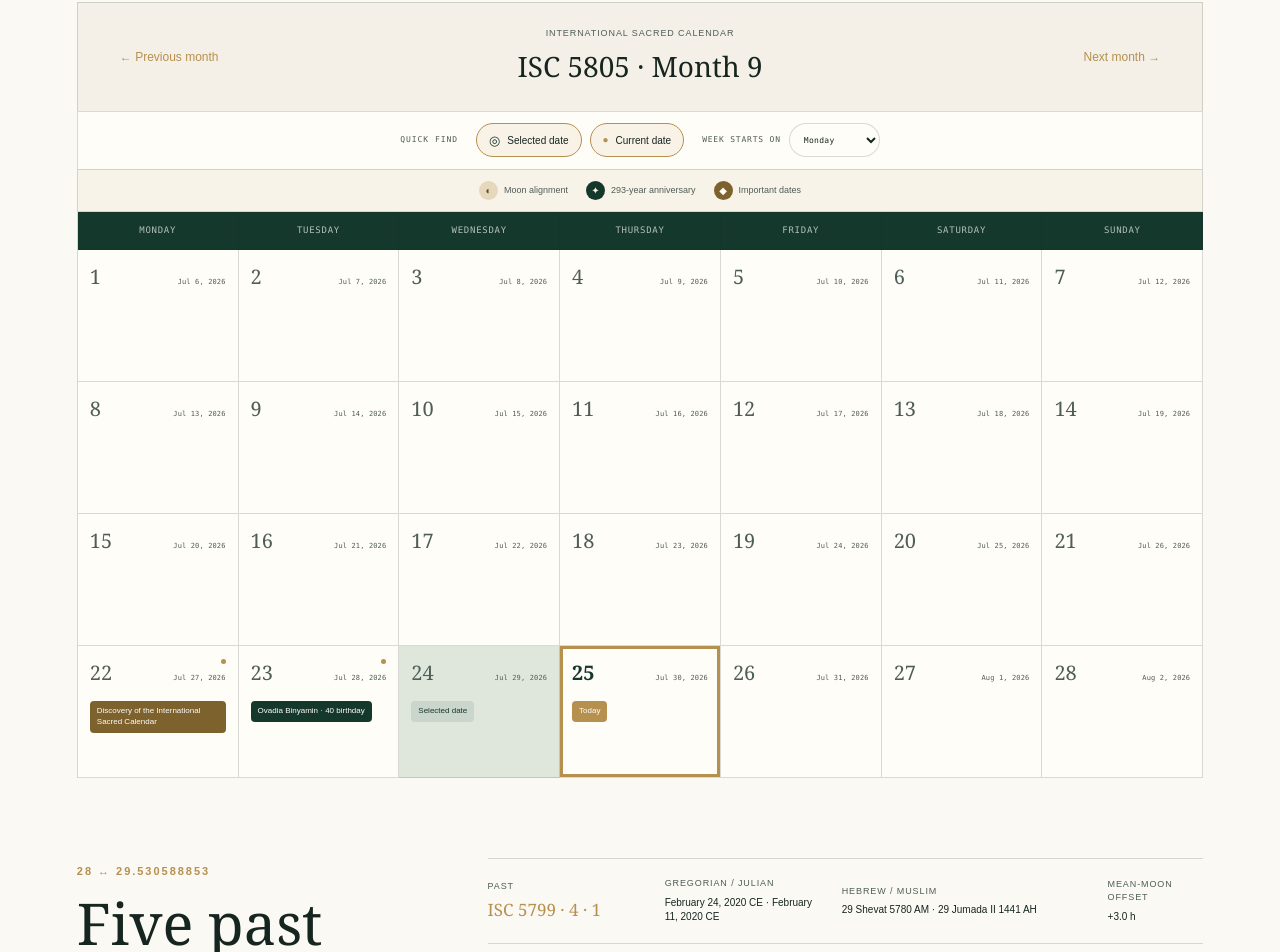
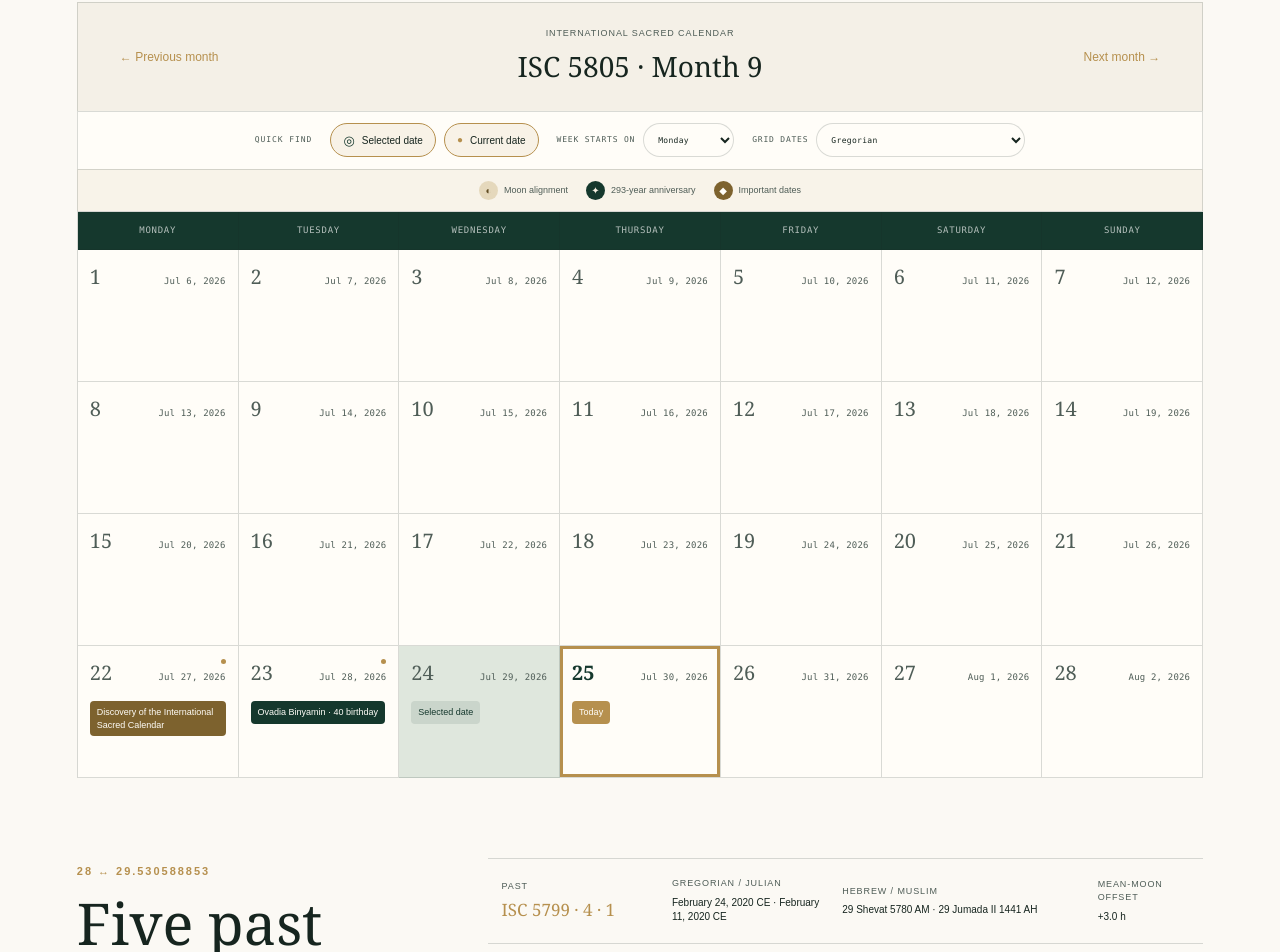
Before and after one commit to benmyrgorod/international-sacred-calendar, a Next.js app: page / in a window 1280 px wide. Shown: the part 4658-5610 px from the top of the page. Built offline with nearby package versions, Linux system fonts and the light colour scheme.

Commit message:
Sync grid calendars and highlight future events

```diff
--- a/app/globals.css
+++ b/app/globals.css
@@ -1123,7 +1123,8 @@ h1 em {
   background: rgba(182, 144, 78, 0.1);
 }
 
-.week-start-picker {
+.week-start-picker,
+.grid-calendar-picker {
   display: inline-flex;
   align-items: center;
   gap: 8px;
@@ -1134,7 +1135,8 @@ h1 em {
   text-transform: uppercase;
 }
 
-.week-start-picker select {
+.week-start-picker select,
+.grid-calendar-picker select {
   min-height: 34px;
   padding: 6px 28px 6px 10px;
   border: 1px solid var(--line);
@@ -1277,10 +1279,10 @@ h1 em {
   gap: 8px;
 }
 
-.gregorian-date {
+.grid-calendar-date {
   color: var(--ink-soft);
   font-family: var(--font-geist-mono), monospace;
-  font-size: 7px;
+  font-size: 9px;
   letter-spacing: 0.02em;
   line-height: 1.3;
   text-align: end;
@@ -1298,7 +1300,7 @@ h1 em {
   max-width: 100%;
   padding: 5px 7px;
   border-radius: 4px;
-  font-size: 8px;
+  font-size: 9px;
   line-height: 1.35;
 }
 
@@ -1388,12 +1390,17 @@ h1 em {
 }
 
 .alignment-list article {
-  padding: 18px 0;
+  padding: 18px 14px;
   display: grid;
   grid-template-columns: 1.15fr 1.15fr 1.8fr 0.7fr;
   gap: 20px;
   align-items: center;
   border-bottom: 1px solid var(--line);
+}
+
+.alignment-list article.future-alignment {
+  border-inline-start: 3px solid var(--gold);
+  background: rgba(21, 56, 45, 0.08);
 }
 
 .alignment-list strong {
@@ -1772,7 +1779,8 @@ footer > a {
     width: 100%;
   }
 
-  .week-start-picker {
+  .week-start-picker,
+  .grid-calendar-picker {
     width: 100%;
     justify-content: center;
   }
@@ -1794,6 +1802,10 @@ footer > a {
     padding: 7px;
   }
 
+  .grid-calendar-date {
+    font-size: 7px;
+  }
+
   .event-pill {
     padding: 3px 4px;
     font-size: 6px;
--- a/app/page.tsx
+++ b/app/page.tsx
@@ -46,7 +46,6 @@ const CALENDARS: CalendarKind[] = [
   "julian",
   "islamic",
 ];
-
 type WeekStart = "sunday" | "monday";
 
 interface ImportantDateDefinition {
@@ -56,6 +55,8 @@ interface ImportantDateDefinition {
 }
 
 const DEFAULT_FIXED = fixedFromGregorian({ year: 2026, month: 7, day: 29 });
+const DEFAULT_LANGUAGE_CONFIG =
+  LANGUAGES.find((candidate) => candidate.code === "en") ?? LANGUAGES[0];
 const IMPORTANT_DATES: ImportantDateDefinition[] = [
   {
     id: "discovery",
@@ -184,8 +185,25 @@ function localizedWeekday(fixed: number, locale: string): string {
   }).format(date);
 }
 
-function formatGridGregorianDate(fixed: number, locale: string): string {
-  const date = gregorianFromFixed(fixed);
+function formatGridCalendarDate(
+  kind: CalendarKind,
+  fixed: number,
+  locale: string,
+): string {
+  const date = dateFromFixed(kind, fixed);
+
+  if (kind === "sacred") {
+    return `ISC ${date.year} · ${date.month} · ${date.day}`;
+  }
+  if (kind === "hebrew") {
+    return `${date.day} ${HEBREW_MONTH_NAMES[date.month]} ${date.year} AM`;
+  }
+  if (kind === "islamic") {
+    const year = date.year > 0 ? date.year : 1 - date.year;
+    const era = date.year > 0 ? "AH" : "BH";
+    return `${date.day} ${ISLAMIC_MONTH_NAMES[date.month]} ${year} ${era}`;
+  }
+
   const month = new Intl.DateTimeFormat(locale, {
     month: "short",
     timeZone: "UTC",
@@ -310,7 +328,8 @@ export default function Home() {
     equivalentFor("gregorian", DEFAULT_FIXED),
   );
   const languageConfig =
-    LANGUAGES.find((candidate) => candidate.code === language) ?? LANGUAGES[0];
+    LANGUAGES.find((candidate) => candidate.code === language) ??
+    DEFAULT_LANGUAGE_CONFIG;
   const translations = TRANSLATIONS[language];
   const moonTranslations = MOON_TRANSLATIONS[language];
   const importantDateCopy = IMPORTANT_DATE_TRANSLATIONS[language];
@@ -320,7 +339,9 @@ export default function Home() {
     const next = LANGUAGES.some((candidate) => candidate.code === stored)
       ? (stored as LanguageCode)
       : "en";
-    const config = LANGUAGES.find((candidate) => candidate.code === next) ?? LANGUAGES[0];
+    const config =
+      LANGUAGES.find((candidate) => candidate.code === next) ??
+      DEFAULT_LANGUAGE_CONFIG;
     document.documentElement.lang = config.locale;
     document.documentElement.dir = config.direction;
     const frame = window.requestAnimationFrame(() => {
@@ -382,7 +403,9 @@ export default function Home() {
   function changeLanguage(next: LanguageCode) {
     setLanguage(next);
     window.localStorage.setItem("isc-language", next);
-    const config = LANGUAGES.find((candidate) => candidate.code === next) ?? LANGUAGES[0];
+    const config =
+      LANGUAGES.find((candidate) => candidate.code === next) ??
+      DEFAULT_LANGUAGE_CONFIG;
     document.documentElement.lang = config.locale;
     document.documentElement.dir = config.direction;
   }
@@ -898,6 +921,20 @@ export default function Home() {
               <option value="monday">{moonTranslations.monday}</option>
             </select>
           </label>
+          <label className="grid-calendar-picker">
+            <span>{moonTranslations.gridCalendar}</span>
+            <select
+              aria-label={moonTranslations.gridCalendar}
+              value={from}
+              onChange={(event) => changeFrom(event.target.value as CalendarKind)}
+            >
+              {CALENDARS.map((calendar) => (
+                <option value={calendar} key={calendar}>
+                  {calendarLabel(calendar, translations)}
+                </option>
+              ))}
+            </select>
+          </label>
         </div>
 
         <div className="calendar-legend" aria-label="Calendar event legend">
@@ -970,8 +1007,12 @@ export default function Home() {
                 >
                   <div className="calendar-day-heading">
                     <span className="day-number">{day}</span>
-                    <span className="gregorian-date">
-                      {formatGridGregorianDate(cellFixed, languageConfig.locale)}
+                    <span className="grid-calendar-date">
+                      {formatGridCalendarDate(
+                        from,
+                        cellFixed,
+                        languageConfig.locale,
+                      )}
                     </span>
                   </div>
                   <div className="day-events">
@@ -1043,7 +1084,10 @@ export default function Home() {
               const islamic = dateFromFixed("islamic", alignment.fixed);
 
               return (
-                <article key={`${alignment.sacred.year}-${alignment.sacred.month}`}>
+                <article
+                  className={isPast ? "past-alignment" : "future-alignment"}
+                  key={`${alignment.sacred.year}-${alignment.sacred.month}`}
+                >
                   <div className="alignment-index">
                     <span>{isPast ? moonTranslations.past : moonTranslations.future}</span>
                     <strong>
--- a/lib/translations.ts
+++ b/lib/translations.ts
@@ -769,17 +769,17 @@ export const LANGUAGES: Array<{
   locale: string;
   direction: "ltr" | "rtl";
 }> = [
+  { code: "ar", label: "العربية", locale: "ar", direction: "rtl" },
+  { code: "zh", label: "中文（简体）", locale: "zh-CN", direction: "ltr" },
   { code: "en", label: "English", locale: "en-US", direction: "ltr" },
+  { code: "fr", label: "Français", locale: "fr-FR", direction: "ltr" },
+  { code: "el", label: "Ελληνικά", locale: "el-GR", direction: "ltr" },
   { code: "he", label: "עברית", locale: "he-IL", direction: "rtl" },
-  { code: "ar", label: "العربية", locale: "ar", direction: "rtl" },
+  { code: "hi", label: "हिन्दी", locale: "hi-IN", direction: "ltr" },
   { code: "it", label: "Italiano", locale: "it-IT", direction: "ltr" },
-  { code: "el", label: "Ελληνικά", locale: "el-GR", direction: "ltr" },
+  { code: "ja", label: "日本語", locale: "ja-JP", direction: "ltr" },
   { code: "ru", label: "Русский", locale: "ru-RU", direction: "ltr" },
-  { code: "zh", label: "中文（简体）", locale: "zh-CN", direction: "ltr" },
-  { code: "hi", label: "हिन्दी", locale: "hi-IN", direction: "ltr" },
   { code: "es", label: "Español", locale: "es-ES", direction: "ltr" },
-  { code: "fr", label: "Français", locale: "fr-FR", direction: "ltr" },
-  { code: "ja", label: "日本語", locale: "ja-JP", direction: "ltr" },
 ];
 
 export interface MoonTranslationPack {
@@ -798,6 +798,7 @@ export interface MoonTranslationPack {
   weekStartsOn: string;
   sunday: string;
   monday: string;
+  gridCalendar: string;
   alignmentsTitle: string;
   alignmentsBody: string;
   past: string;
@@ -823,6 +824,7 @@ export const MOON_TRANSLATIONS: Record<LanguageCode, MoonTranslationPack> = {
     weekStartsOn: "Week starts on",
     sunday: "Sunday",
     monday: "Monday",
+    gridCalendar: "Grid dates",
     alignmentsTitle: "Five past and five future lunar alignments",
     alignmentsBody: "A 28-day month boundary and the mean new moon return near one another about every 540 days, or 1.48 years.",
     past: "Past",
@@ -846,6 +848,7 @@ export const MOON_TRANSLATIONS: Record<LanguageCode, MoonTranslationPack> = {
     weekStartsOn: "השבוע מתחיל ביום",
     sunday: "יום ראשון",
     monday: "יום שני",
+    gridCalendar: "תאריכי הרשת",
     alignmentsTitle: "חמישה יישורים קודמים וחמישה עתידיים",
     alignmentsBody: "גבול חודש בן 28 ימים והירח החדש הממוצע מתקרבים שוב בערך כל 540 ימים, או 1.48 שנים.",
     past: "עבר",
@@ -869,6 +872,7 @@ export const MOON_TRANSLATIONS: Record<LanguageCode, MoonTranslationPack> = {
     weekStartsOn: "بداية الأسبوع",
     sunday: "الأحد",
     monday: "الاثنين",
+    gridCalendar: "تواريخ الشبكة",
     alignmentsTitle: "خمس محاذاة سابقة وخمس مستقبلية",
     alignmentsBody: "تتقارب بداية الشهر ذي 28 يوماً والمحاق المتوسط كل نحو 540 يوماً، أي 1.48 سنة.",
     past: "الماضي",
@@ -892,6 +896,7 @@ export const MOON_TRANSLATIONS: Record<LanguageCode, MoonTranslationPack> = {
     weekStartsOn: "Inizio settimana",
     sunday: "Domenica",
     monday: "Lunedì",
+    gridCalendar: "Date nella griglia",
     alignmentsTitle: "Cinque allineamenti passati e cinque futuri",
     alignmentsBody: "Il confine del mese di 28 giorni e la luna nuova media tornano vicini circa ogni 540 giorni, o 1,48 anni.",
     past: "Passato",
@@ -915,6 +920,7 @@ export const MOON_TRANSLATIONS: Record<LanguageCode, MoonTranslationPack> = {
     weekStartsOn: "Η εβδομάδα αρχίζει",
     sunday: "Κυριακή",
     monday: "Δευτέρα",
+    gridCalendar: "Ημερομηνίες πλέγματος",
     alignmentsTitle: "Πέντε παλιές και πέντε μελλοντικές ευθυγραμμίσεις",
     alignmentsBody: "Η αρχή του μήνα των 28 ημερών και η μέση νέα σελήνη πλησιάζουν ξανά κάθε 540 ημέρες, ή 1,48 έτη.",
     past: "Παρελθόν",
@@ -938,6 +944,7 @@ export const MOON_TRANSLATIONS: Record<LanguageCode, MoonTranslationPack> = {
     weekStartsOn: "Неделя начинается",
     sunday: "Воскресенье",
     monday: "Понедельник",
+    gridCalendar: "Даты в сетке",
     alignmentsTitle: "Пять прошлых и пять будущих совпадений",
     alignmentsBody: "Начало 28-дневного месяца и среднее новолуние снова сближаются примерно через 540 дней, или 1,48 года.",
     past: "Прошлое",
@@ -961,6 +968,7 @@ export const MOON_TRANSLATIONS: Record<LanguageCode, MoonTranslationPack> = {
     weekStartsOn: "每周开始于",
     sunday: "星期日",
     monday: "星期一",
+    gridCalendar: "网格日期",
     alignmentsTitle: "过去五次与未来五次月相对齐",
     alignmentsBody: "28天月份边界与平均新月约每540天（1.48年）再次接近。",
     past: "过去",
@@ -984,6 +992,7 @@ export const MOON_TRANSLATIONS: Record<LanguageCode, MoonTranslationPack> = {
     weekStartsOn: "सप्ताह शुरू होता है",
     sunday: "रविवार",
     monday: "सोमवार",
+    gridCalendar: "ग्रिड की तारीखें",
     alignmentsTitle: "पाँच पिछले और पाँच भविष्य के संरेखण",
     alignmentsBody: "28-दिन महीने की सीमा और औसत अमावस्या लगभग हर 540 दिन, यानी 1.48 वर्ष में फिर पास आते हैं।",
     past: "पिछला",
@@ -1007,6 +1016,7 @@ export const MOON_TRANSLATIONS: Record<LanguageCode, MoonTranslationPack> = {
     weekStartsOn: "La semana empieza",
     sunday: "Domingo",
     monday: "Lunes",
+    gridCalendar: "Fechas de la cuadrícula",
     alignmentsTitle: "Cinco alineaciones pasadas y cinco futuras",
     alignmentsBody: "El límite del mes de 28 días y la luna nueva media vuelven a acercarse cada 540 días, o 1,48 años.",
     past: "Pasado",
@@ -1030,6 +1040,7 @@ export const MOON_TRANSLATIONS: Record<LanguageCode, MoonTranslationPack> = {
     weekStartsOn: "Début de semaine",
     sunday: "Dimanche",
     monday: "Lundi",
+    gridCalendar: "Dates de la grille",
     alignmentsTitle: "Cinq alignements passés et cinq futurs",
     alignmentsBody: "Le début du mois de 28 jours et la nouvelle lune moyenne se rapprochent environ tous les 540 jours, soit 1,48 an.",
     past: "Passé",
@@ -1053,6 +1064,7 @@ export const MOON_TRANSLATIONS: Record<LanguageCode, MoonTranslationPack> = {
     weekStartsOn: "週の開始曜日",
     sunday: "日曜日",
     monday: "月曜日",
+    gridCalendar: "グリッドの日付",
     alignmentsTitle: "過去5回と未来5回の月相整列",
     alignmentsBody: "28日月の境界と平均新月は約540日、すなわち1.48年ごとに再び近づきます。",
     past: "過去",
```
Also changed, not shown: 2 other files (tests, documents, lock files or other folders).
